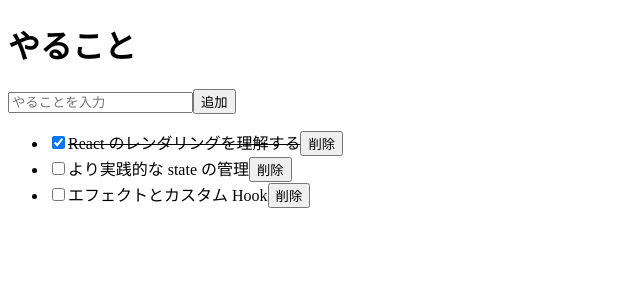
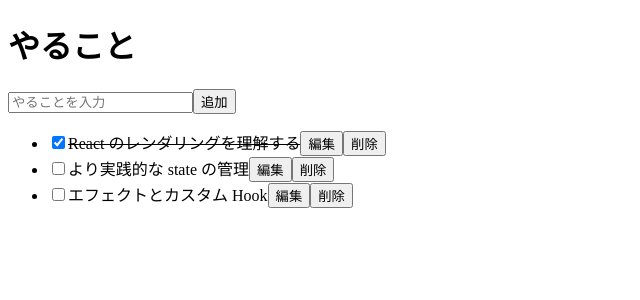
Before and after one commit to samovar1214/react-practices, a React (Vite) app: page / in a window 1280 px wide. Shown: the top 300 px of the page, without its empty margins (0-640 px from the left). Built offline with nearby package versions, Linux system fonts and the light colour scheme.

Commit message:
タスクの編集ボタンを実装

```diff
--- a/src/App.jsx
+++ b/src/App.jsx
@@ -23,6 +23,14 @@ export default function App() {
     setTasks([...tasks, { id: crypto.randomUUID(), title, completed: false }]);
   }
 
+  function handleEdit(id, newTitle) {
+    setTasks(
+      tasks.map((task) =>
+        task.id === id ? { ...task, title: newTitle } : task,
+      ),
+    );
+  }
+
   function handleToggle(id) {
     setTasks(
       tasks.map((task) =>
@@ -39,7 +47,12 @@ export default function App() {
     <>
       <h1>やること</h1>
       <TaskForm onAdd={handleAdd} />
-      <TaskList tasks={tasks} onToggle={handleToggle} onDelete={handleDelete} />
+      <TaskList
+        tasks={tasks}
+        onToggle={handleToggle}
+        onEdit={handleEdit}
+        onDelete={handleDelete}
+      />
     </>
   );
 }
@@ -68,7 +81,7 @@ function TaskForm({ onAdd }) {
   );
 }
 
-function TaskList({ tasks, onToggle, onDelete }) {
+function TaskList({ tasks, onToggle, onEdit, onDelete }) {
   return (
     <ul>
       {tasks.map((task) => (
@@ -76,6 +89,7 @@ function TaskList({ tasks, onToggle, onDelete }) {
           key={task.id}
           task={task}
           onToggle={onToggle}
+          onEdit={onEdit}
           onDelete={onDelete}
         />
       ))}
@@ -83,7 +97,19 @@ function TaskList({ tasks, onToggle, onDelete }) {
   );
 }
 
-function TaskItem({ task, onToggle, onDelete }) {
+function TaskItem({ task, onToggle, onEdit, onDelete }) {
+  const [isEditing, setIsEditing] = useState(false);
+  const [editTitle, setEditTitle] = useState(task.title);
+
+  function handleSave(e) {
+    e.preventDefault();
+    const trimmedTitle = editTitle.trim();
+    if (trimmedTitle === "") return;
+    onEdit(task.id, trimmedTitle);
+    setEditTitle(trimmedTitle);
+    setIsEditing(false);
+  }
+
   return (
     <li>
       <input
@@ -91,10 +117,26 @@ function TaskItem({ task, onToggle, onDelete }) {
         checked={task.completed}
         onChange={() => onToggle(task.id)}
       />
-      {task.completed ? <del>{task.title}</del> : task.title}
-      <button type="button" onClick={() => onDelete(task.id)}>
-        削除
-      </button>
+      {isEditing ? (
+        <form onSubmit={handleSave}>
+          <input
+            type="text"
+            value={editTitle}
+            onChange={(e) => setEditTitle(e.target.value)}
+          />
+          <button type="submit">保存</button>
+        </form>
+      ) : (
+        <>
+          {task.completed ? <del>{task.title}</del> : task.title}
+          <button type="button" onClick={() => setIsEditing(true)}>
+            編集
+          </button>
+          <button type="button" onClick={() => onDelete(task.id)}>
+            削除
+          </button>
+        </>
+      )}
     </li>
   );
 }
```
